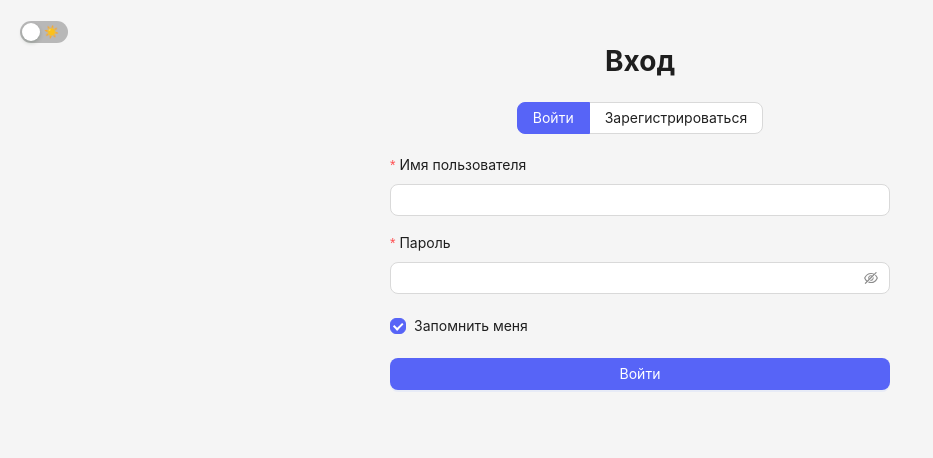
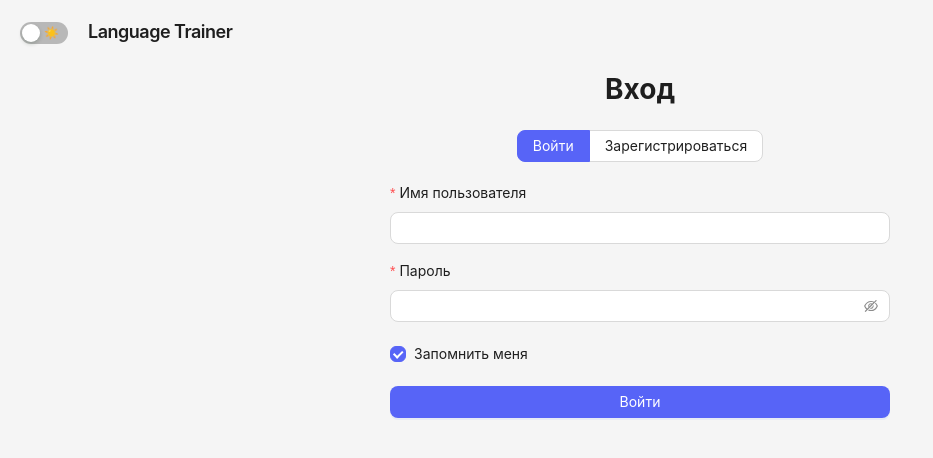
Before and after one commit to LomakinVladislav/online-store, a React (Create React App) app in the folder frontend/: page /auth in a window 1280 px wide. Shown: the top 458 px of the page, without its empty margins (0-933 px from the left). Built offline with nearby package versions, Linux system fonts and the light colour scheme.

Commit message:
Frontend: добавлен логотип приложения, по которому можно перейти на главную страницу

```diff
--- a/frontend/src/components/Header/Header.module.css
+++ b/frontend/src/components/Header/Header.module.css
@@ -1,6 +1,6 @@
 .switchContainer {
-    margin-bottom: 1px;
     padding-left: 20px;
+    height: 100%;
   }
 
 .switchContainerDark {
@@ -12,3 +12,31 @@
     background: #ffffff;
     border-bottom: 1px solid #0505050f;
 }
+
+.logoContainer {
+    cursor: pointer;
+    height: 100%;
+    padding-left: 20px;
+}
+
+.logoContainerLight {
+    background: #ffffff;
+    border-bottom: 1px solid #0505050f;
+}
+
+.logoContainerDark {
+    background: #2e2e2e;
+    border-bottom: 1px solid #f6f6f624;
+}
+
+
+.logoText {
+    font-weight: 600;
+    font-size: 18px;
+    letter-spacing: -0.5px;
+}
+
+@media (max-width: 500px) {
+.logoText {
+    display: none;
+}}
--- a/frontend/src/components/Header/Header.tsx
+++ b/frontend/src/components/Header/Header.tsx
@@ -16,7 +16,7 @@ const HeaderComponent = ({ isDarkMode, toggleTheme }: HeaderProps) => {
   const navigate = useNavigate();
   const { activeMenuKey, setActiveMenuKey } = useMenu();
 
-  const handleMenuClick = (key: string, path: string) => {
+  const handleNavigation = (key: string, path: string) => {
     setActiveMenuKey(key);
     navigate(path);
   };
@@ -26,13 +26,13 @@ const HeaderComponent = ({ isDarkMode, toggleTheme }: HeaderProps) => {
       key: 'header-profile',
       icon: <UserOutlined />,
       label: 'Профиль',
-      onClick: () => handleMenuClick('header-profile', '/profile')
+      onClick: () => handleNavigation('header-profile', '/profile')
     },
     {
       key: 'header-create',
       icon: <PlusCircleOutlined />,
       label: 'Создать',
-      onClick: () => handleMenuClick('header-create', '/deck_creation')
+      onClick: () => handleNavigation('header-create', '/deck_creation')
     }
   ];
   return (
@@ -57,7 +57,16 @@ const HeaderComponent = ({ isDarkMode, toggleTheme }: HeaderProps) => {
           unCheckedChildren="☀️"
         />
       </div>
-        <div className="demo-logo" />
+
+      <div
+        className={`${styles.logoContainer} ${
+          isDarkMode ? styles.logoContainerDark : styles.logoContainerLight
+        }`}
+        onClick={() => handleNavigation('sidebar-home', '/main')}
+      >
+        <span className={styles.logoText}>Language Trainer</span>
+      </div>
+
         <Menu
           mode="horizontal"
           defaultSelectedKeys={['1']}
--- a/frontend/src/pages/Authorization/Authorization.module.css
+++ b/frontend/src/pages/Authorization/Authorization.module.css
@@ -15,8 +15,8 @@
 }
 
 .themeToggle {
-    position: absolute;
-    top: 20px;
+    position: relative;
+    top: 21px;
     left: 20px;
     z-index: 100;
 }
@@ -60,3 +60,36 @@
       width: 100%;
 }
 }
+
+.logoAndToggleContainer {
+    display: flex;
+    flex-direction: row;
+}
+
+.logoContainer {
+    position: relative;
+    top: 18px;
+    left: 20px;
+    cursor: pointer;
+    height: 100%;
+    padding-left: 20px;
+}
+
+.logoContainerLight {
+    background: #f5f5f5;
+}
+
+.logoContainerDark {
+    background: #1a1a1a;
+}
+
+.logoText {
+    font-weight: 600;
+    font-size: 18px;
+    letter-spacing: -0.5px;
+}
+
+@media (max-width: 500px) {
+.logoText {
+    display: none;
+}}
--- a/frontend/src/pages/Authorization/Authorization.tsx
+++ b/frontend/src/pages/Authorization/Authorization.tsx
@@ -4,6 +4,7 @@ import type { FormProps } from 'antd';
 import { Button, Checkbox, Form, Input, Switch, Layout, message, Space, Radio } from 'antd';
 import styles from "./Authorization.module.css"
 import axios from 'axios';
+
 
 type LoginFieldType = {
   username?: string;
@@ -150,6 +151,7 @@ type AuthorizationProps = {
 
     return (
       <Layout style={{ minHeight: "100vh" }}>
+      <div className={styles.logoAndToggleContainer}>
         <div className={styles.themeToggle}>
           <Switch
             checked={isDarkMode}
@@ -157,6 +159,16 @@ type AuthorizationProps = {
             checkedChildren="🌙"
             unCheckedChildren="☀️"
           />
+        </div>
+
+        <div
+          className={`${styles.logoContainer} ${
+            isDarkMode ? styles.logoContainerDark : styles.logoContainerLight
+          }`}
+          onClick={() => navigate('/main')}
+        >
+          <span className={styles.logoText}>Language Trainer</span>
+        </div>
       </div>
       <div className={styles.authorizationContainer}>
         <h1>{formType === 'login' ? 'Вход' : 'Регистрация'}</h1>
```
Lines whose indentation alone changed are shown as unchanged.
